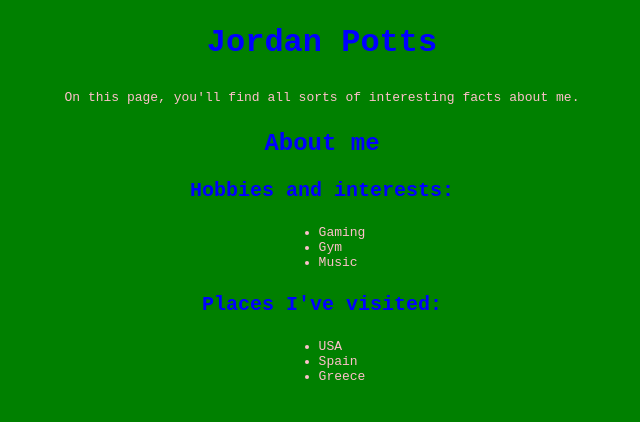
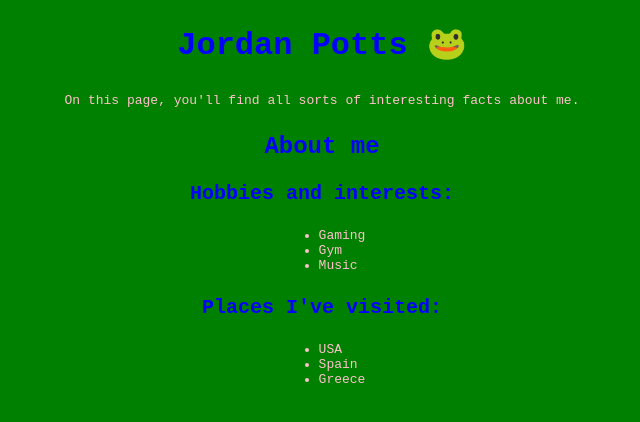
Before and after one commit to jordan-land/git-demo, a plain HTML site: page index.html in a window 1280 px wide. Shown: the whole page, without its empty margins (318-958 px from the left). Drawn offline with Linux system fonts and the light colour scheme.

Commit message:
Change main header

```diff
--- a/index.html
+++ b/index.html
@@ -8,7 +8,7 @@
   </head>
 
   <body>
-    <h1>Jordan Potts</h1>
+    <h1>Jordan Potts 🐸</h1>
     <p>On this page, you'll find all sorts of interesting facts about me.</p>
 
     <h2>About me</h2>
```
